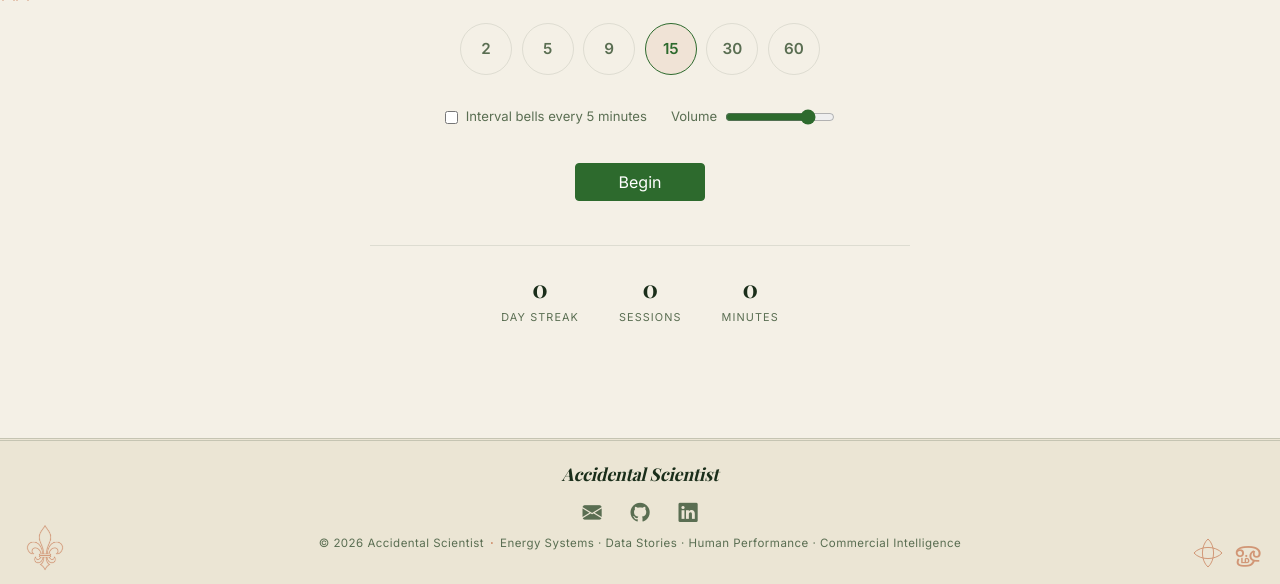
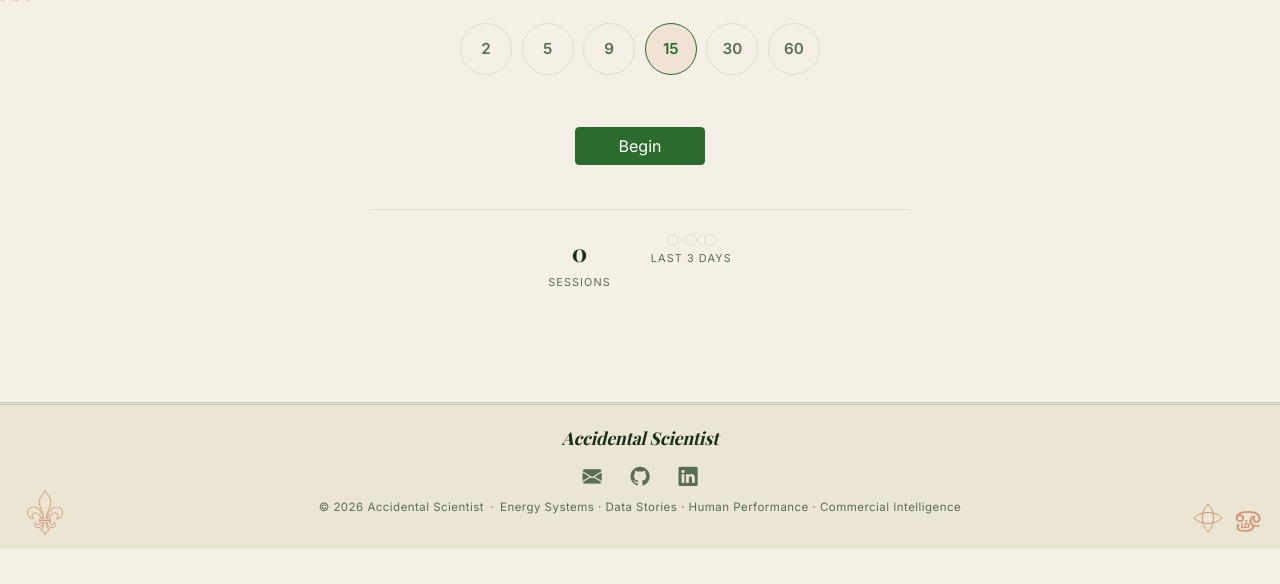
Before and after one commit to accidentalscientist/accidental-scientist-portfolio, a Django app: page /stillpoint/ in a window 1280 px wide. Shown: the part 799-1383 px from the top of the page. After the commit the page ends 1348 px from the top, so only its background shows below. Run offline with Django 5.2, Linux system fonts and the light colour scheme; data that the repository does not hold is empty; some libraries are stand-ins or nearby versions; some web fonts are replaced.

Commit message:
Stillpoint: simplify stats and bells, breathe the ring itself in green
The numeric day-streak and total-minutes stats felt too quantified for
a stoic meditation timer; replaced with three small circles (today
plus the two days before it), filled in only if a session happened
that day. Sessions count stays.

Removed the volume slider and the interval-bells toggle entirely —
bells now just always ring every 2 minutes in Master mode, nothing to
configure. The end-of-session chime is unaffected (still fires in
finish()/finishStudent() regardless of the interval bells).

The breathing animation now scales the ring itself, not just the
digits, with a faint green glow (a new --accent-glow token mirroring
the app's own forest-green accent rather than the existing warm
terracotta token) — reads more literally like a lung expanding and
contracting. The readout keeps a subtial opacity pulse instead of its
own scale, since it's a child of the now-scaling ring.

Verified: node --check for JS syntax, grep for dangling references to
every removed element/variable, and the stillpoint test suite.

```diff
--- a/static/css/stillpoint.css
+++ b/static/css/stillpoint.css
@@ -217,34 +221,6 @@
   border-color: var(--accent-color);
   color: var(--accent-color);
   background: var(--accent-warm-bg);
-}
-
-/* Master options: interval bells + volume */
-.stillpoint__options {
-  display: flex;
-  justify-content: center;
-  align-items: center;
-  flex-wrap: wrap;
-  gap: 1.5rem;
-  margin: -1.25rem 0 2.25rem;
-}
-
-.sp-option {
-  display: flex;
-  align-items: center;
-  gap: 0.5rem;
-  font-size: 0.82rem;
-  color: var(--text-secondary);
-  cursor: pointer;
-}
-
-.sp-option input[type="checkbox"] {
-  accent-color: var(--accent-color);
-}
-
-.sp-option--volume input[type="range"] {
-  width: 110px;
-  accent-color: var(--accent-color);
 }
 
 /* Guided picker */
@@ -322,6 +298,26 @@
   color: var(--text-secondary);
 }
 
+/* Today plus the two days before it, oldest to newest (left to right) —
+   a quieter, less quantified alternative to a numeric streak count. */
+.sp-recent-days {
+  display: flex;
+  gap: 0.4rem;
+}
+
+.sp-day {
+  width: 12px;
+  height: 12px;
+  border-radius: 50%;
+  border: 1.5px solid var(--border-color);
+  background: transparent;
+}
+
+.sp-day.is-done {
+  border-color: var(--accent-color);
+  background: var(--accent-color);
+}
+
 @media (max-width: 720px) {
   .stillpoint__ring { width: 250px; height: 250px; }
   .stillpoint__time { font-size: 2.8rem; }
--- a/static/css/tokens.css
+++ b/static/css/tokens.css
@@ -34,6 +34,7 @@
   --accent-hover:  #1e4d1e;
   --accent-warm:   #b84a1a;  /* terracotta: Indian warmth */
   --accent-warm-bg: rgba(184, 74, 26, 0.08);
+  --accent-glow: rgba(45, 106, 45, 0.16);
 
   /* Lines */
   --border-color: rgba(26, 46, 26, 0.1);
@@ -61,6 +62,7 @@
   --accent-hover:  #6db56d;
   --accent-warm:   #d4693a;
   --accent-warm-bg: rgba(212, 105, 58, 0.12);
+  --accent-glow: rgba(90, 158, 90, 0.22);
 
   --border-color:  rgba(240, 237, 224, 0.08);
   --border-strong: rgba(240, 237, 224, 0.15);
--- a/stillpoint/static/stillpoint/js/timer.js
+++ b/stillpoint/static/stillpoint/js/timer.js
@@ -8,15 +8,11 @@ document.addEventListener('DOMContentLoaded', function () {
   const beginBtn = $('sp-begin');
   const resetBtn = $('sp-reset');
   const durationsEl = $('sp-durations');
-  const optionsEl = $('sp-options');
   const guidedEl = $('sp-guided');
   const select = $('sp-audio-select');
   const audio = $('sp-audio');
-  const bellsInput = $('sp-bells');
-  const volumeInput = $('sp-volume');
-  const statStreak = $('sp-stat-streak');
   const statSessions = $('sp-stat-sessions');
-  const statMinutes = $('sp-stat-minutes');
+  const recentDaysEl = $('sp-recent-days');
 
   const R = 110;
   const CIRC = 2 * Math.PI * R;
@@ -30,8 +26,6 @@ document.addEventListener('DOMContentLoaded', function () {
   let rafId = null;
   let completionTimer = null;
   let wakeLock = null;
-  let volume = parseFloat(localStorage.getItem('stillpoint.volume') || '0.8');
-  let bellsEnabled = localStorage.getItem('stillpoint.bells') === 'true';
   let bellTimers = [];
 
   // ── Soft synthesized bell (no audio file needed) ──
@@ -47,9 +41,9 @@ document.addEventListener('DOMContentLoaded', function () {
         osc.frequency.value = freq;
         osc.connect(gain);
         gain.connect(audioCtx.destination);
-        const vol = (i === 0 ? 0.35 : 0.12) * volume;
+        const vol = i === 0 ? 0.35 : 0.12;
         gain.gain.setValueAtTime(0.0001, now);
-        gain.gain.exponentialRampToValueAtTime(Math.max(0.0001, vol), now + 0.02);
+        gain.gain.exponentialRampToValueAtTime(vol, now + 0.02);
         gain.gain.exponentialRampToValueAtTime(0.0001, now + 3.5);
         osc.start(now);
         osc.stop(now + 3.6);
@@ -70,22 +64,21 @@ document.addEventListener('DOMContentLoaded', function () {
       osc.frequency.value = 528;
       osc.connect(gain);
       gain.connect(audioCtx.destination);
-      const vol = 0.18 * volume;
       gain.gain.setValueAtTime(0.0001, now);
-      gain.gain.exponentialRampToValueAtTime(Math.max(0.0001, vol), now + 0.02);
+      gain.gain.exponentialRampToValueAtTime(0.18, now + 0.02);
       gain.gain.exponentialRampToValueAtTime(0.0001, now + 2.2);
       osc.start(now);
       osc.stop(now + 2.3);
     } catch (e) { /* audio not available: stay silent */ }
   }
 
-  // Interval bells are scheduled from the point a session (re)starts, not
-  // from a fixed session start, so resuming after a pause only schedules
-  // whatever marks are still ahead rather than replaying missed ones.
+  // Interval bells always run in Master mode, no toggle — scheduled from
+  // the point a session (re)starts, not from a fixed session start, so
+  // resuming after a pause only schedules whatever marks are still ahead
+  // rather than replaying missed ones.
   function scheduleIntervalBells() {
     clearIntervalBells();
-    if (!bellsEnabled) return;
-    const intervalSec = 5 * 60;
+    const intervalSec = 2 * 60;
     const elapsedAtStart = durationSec - remaining;
     for (let mark = intervalSec; mark < durationSec; mark += intervalSec) {
       if (mark <= elapsedAtStart) continue;
@@ -114,7 +107,7 @@ document.addEventListener('DOMContentLoaded', function () {
     wakeLock = null;
   }
 
-  // ── Local session history + streaks (localStorage only, no account) ──
+  // ── Local session history (localStorage only, no account) ──
   function isoDateFor(date) {
     return date.getFullYear() + '-' + String(date.getMonth() + 1).padStart(2, '0') + '-' + String(date.getDate()).padStart(2, '0');
   }
@@ -124,31 +117,27 @@ document.addEventListener('DOMContentLoaded', function () {
       return Array.isArray(parsed) ? parsed : [];
     } catch (e) { return []; }
   }
-  function recordSession(minutes) {
+  function recordSession() {
     const sessions = loadSessions();
-    sessions.push({ date: isoDateFor(new Date()), minutes: Math.round(minutes) });
+    sessions.push({ date: isoDateFor(new Date()) });
     localStorage.setItem('stillpoint.sessions', JSON.stringify(sessions));
     renderStats();
   }
-  function computeStreak(sessions) {
+  // A quieter alternative to a numeric streak: today plus the two days
+  // before it, oldest to newest, filled in if a session happened that day.
+  function renderStats() {
+    if (!statSessions) return;
+    const sessions = loadSessions();
+    statSessions.textContent = sessions.length;
+    if (!recentDaysEl) return;
     const days = new Set(sessions.map(s => s.date));
-    const cursor = new Date();
-    // If today has no session yet, count from yesterday so the streak
-    // doesn't read as broken before the day is actually over.
-    if (!days.has(isoDateFor(cursor))) cursor.setDate(cursor.getDate() - 1);
-    let streak = 0;
-    while (days.has(isoDateFor(cursor))) {
-      streak += 1;
-      cursor.setDate(cursor.getDate() - 1);
-    }
-    return streak;
-  }
-  function renderStats() {
-    if (!statStreak) return;
-    const sessions = loadSessions();
-    statStreak.textContent = computeStreak(sessions);
-    statSessions.textContent = sessions.length;
-    statMinutes.textContent = sessions.reduce((sum, s) => sum + (s.minutes || 0), 0);
+    const dayEls = recentDaysEl.querySelectorAll('.sp-day');
+    dayEls.forEach((el, index) => {
+      const offset = dayEls.length - 1 - index;
+      const cursor = new Date();
+      cursor.setDate(cursor.getDate() - offset);
+      el.classList.toggle('is-done', days.has(isoDateFor(cursor)));
+    });
   }
 
   // ── Rendering ──
@@ -221,7 +210,6 @@ document.addEventListener('DOMContentLoaded', function () {
     setBeginLabel('Resume');
   }
   function finish() {
-    const completedMinutes = durationSec / 60;
     running = false;
     cancelAnimationFrame(rafId);
     clearTimeout(completionTimer);
@@ -231,7 +219,7 @@ document.addEventListener('DOMContentLoaded', function () {
     chime();
     phaseEl.textContent = 'Complete';
     setBeginLabel('Begin');
-    recordSession(completedMinutes);
+    recordSession();
   }
 
   // ── Student mode (audio-led) ──
@@ -254,14 +242,13 @@ document.addEventListener('DOMContentLoaded', function () {
     setBeginLabel('Resume');
   }
   function finishStudent() {
-    const completedMinutes = (durationSec || 0) / 60;
     running = false;
     releaseWakeLock();
     ring.classList.remove('is-breathing');
     chime();
     phaseEl.textContent = 'Complete';
     setBeginLabel('Begin');
-    recordSession(completedMinutes);
+    recordSession();
   }
 
   if (audio) {
@@ -352,23 +339,6 @@ document.addEventListener('DOMContentLoaded', function () {
     load();
   }
 
-  // Interval bells + volume (master), persisted across visits
-  if (bellsInput) {
-    bellsInput.checked = bellsEnabled;
-    bellsInput.addEventListener('change', () => {
-      bellsEnabled = bellsInput.checked;
-      localStorage.setItem('stillpoint.bells', String(bellsEnabled));
-      if (running && mode === 'master') scheduleIntervalBells();
-    });
-  }
-  if (volumeInput) {
-    volumeInput.value = String(Math.round(volume * 100));
-    volumeInput.addEventListener('input', () => {
-      volume = volumeInput.value / 100;
-      localStorage.setItem('stillpoint.volume', String(volume));
-    });
-  }
-
   // Mode switching
   document.querySelectorAll('.stillpoint__mode').forEach(btn => {
     btn.addEventListener('click', () => {
@@ -381,7 +351,6 @@ document.addEventListener('DOMContentLoaded', function () {
         b.setAttribute('aria-selected', active ? 'true' : 'false');
       });
       if (durationsEl) durationsEl.hidden = mode !== 'master';
-      if (optionsEl) optionsEl.hidden = mode !== 'master';
       if (guidedEl) guidedEl.hidden = mode !== 'student';
 
       // Disable begin in guided mode when no audio is configured.
--- a/stillpoint/templates/stillpoint/timer.html
+++ b/stillpoint/templates/stillpoint/timer.html
@@ -51,18 +51,6 @@
     <button class="sp-duration" data-min="60">60</button>
   </div>
 
-  {# ── Master: interval bells + volume ── #}
-  <div class="stillpoint__options" id="sp-options">
-    <label class="sp-option">
-      <input type="checkbox" id="sp-bells">
-      Interval bells every 5 minutes
-    </label>
-    <label class="sp-option sp-option--volume">
-      Volume
-      <input type="range" id="sp-volume" min="0" max="100" value="80" aria-label="Chime volume">
-    </label>
-  </div>
-
   {# ── Student: guided session picker ── #}
   <div class="stillpoint__guided" id="sp-guided" hidden>
     {% if guided_sessions %}
@@ -86,13 +74,19 @@
 
   {# ── Local session history, no account needed ── #}
   <div class="stillpoint__stats" id="sp-stats">
-    <div class="sp-stat"><strong id="sp-stat-streak">0</strong><span>day streak</span></div>
     <div class="sp-stat"><strong id="sp-stat-sessions">0</strong><span>sessions</span></div>
-    <div class="sp-stat"><strong id="sp-stat-minutes">0</strong><span>minutes</span></div>
+    <div class="sp-stat sp-stat--recent">
+      <div class="sp-recent-days" id="sp-recent-days" aria-label="Sessions in the last three days">
+        <span class="sp-day"></span>
+        <span class="sp-day"></span>
+        <span class="sp-day"></span>
+      </div>
+      <span>last 3 days</span>
+    </div>
   </div>
 
 </div>
 
 <script>window.STILLPOINT_HAS_AUDIO = {% if guided_sessions %}true{% else %}false{% endif %};</script>
-<script src="{% static 'stillpoint/js/timer.js' %}?v=3"></script>
+<script src="{% static 'stillpoint/js/timer.js' %}?v=4"></script>
 {% endblock %}
```
Also changed, not shown: other parts of static/css/stillpoint.css (+19 -15 lines).
